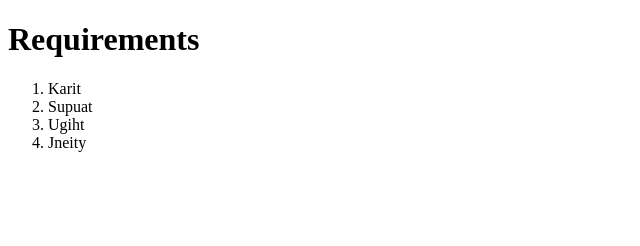
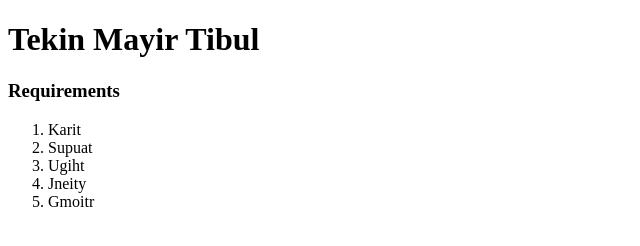
Before and after one commit to b-otunga/Basic-Website, a plain HTML site: page practice.html in a window 1280 px wide. Shown: the whole page, without its empty margins (0-640 px from the left). Drawn offline with Linux system fonts and the light colour scheme.

Commit message:
add more

```diff
--- a/practice.html
+++ b/practice.html
@@ -7,12 +7,14 @@
     <title>Web Mpya</title>
 </head>
 <body>
-    <h1>Requirements</h1>
+    <h1>Tekin Mayir Tibul</h1>
+    <h3>Requirements</h3>
     <ol>
 <li>Karit</li>
 <li>Supuat</li>
 <li>Ugiht</li>
 <li>Jneity</li>
+<li>Gmoitr</li>
 
     </ol>
 </body>
```
